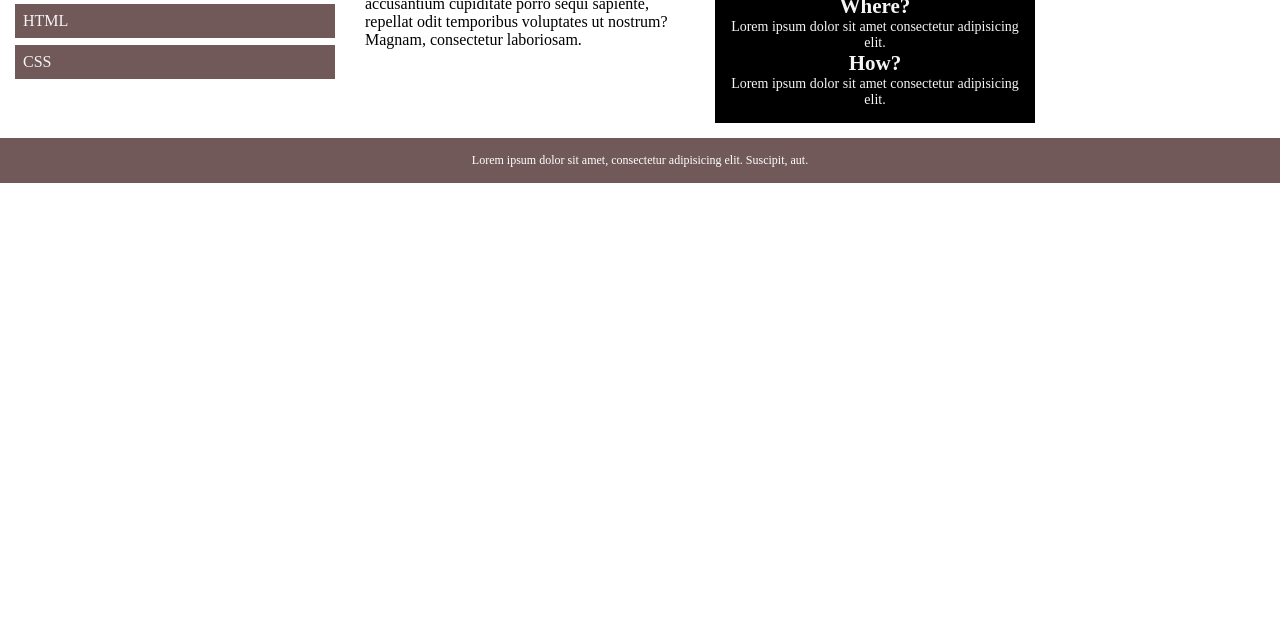
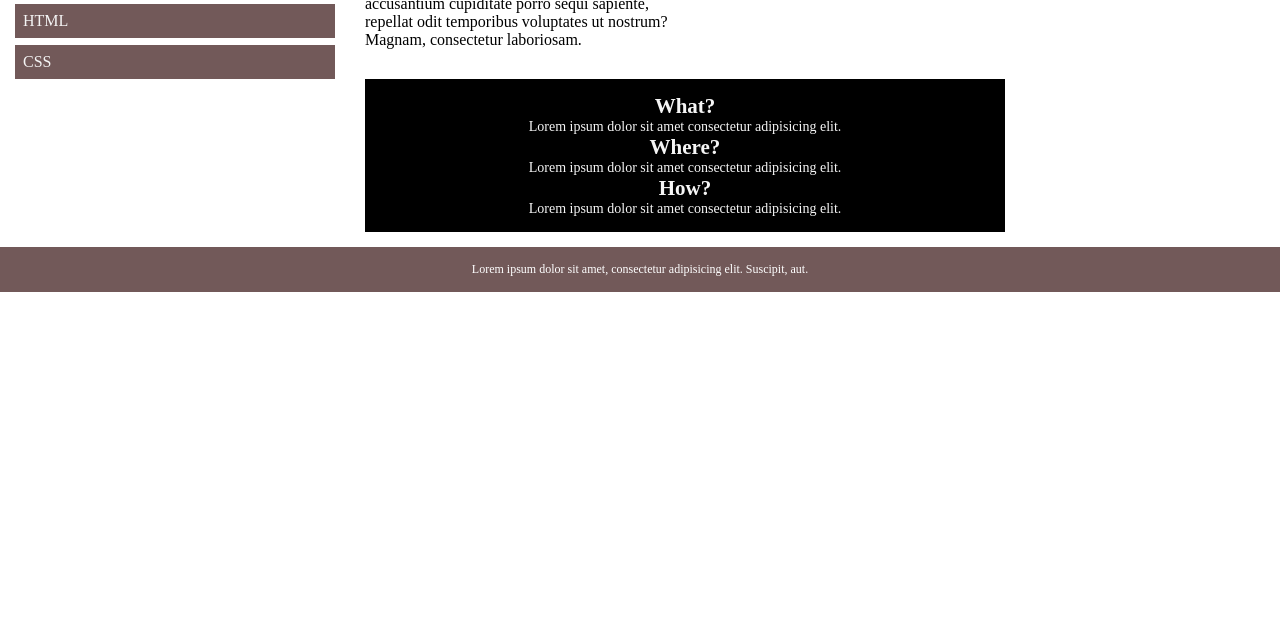
Before and after one commit to CalmEnvy/activity3, a plain HTML site: page index.html in a window 1280 px wide. Shown: the part 160-800 px from the top of the page. Drawn offline with Linux system fonts and the light colour scheme.

Commit message:
Update index.html

```diff
--- a/index.html
+++ b/index.html
@@ -29,7 +29,7 @@
         <p>Lorem ipsum dolor, sit amet consectetur adipisicing elit. Doloribus obcaecati error, accusantium cupiditate porro sequi sapiente, repellat odit temporibus voluptates ut nostrum? Magnam, consectetur laboriosam.</p>
     </div>
     <!-- sidenav -->
-    <div class="col-3 col-s-12">
+    <div class="col-6 col-s-12">
         <div class="aside">
             <h2>What?</h2>
             <p>Lorem ipsum dolor sit amet consectetur adipisicing elit.</p>
```
